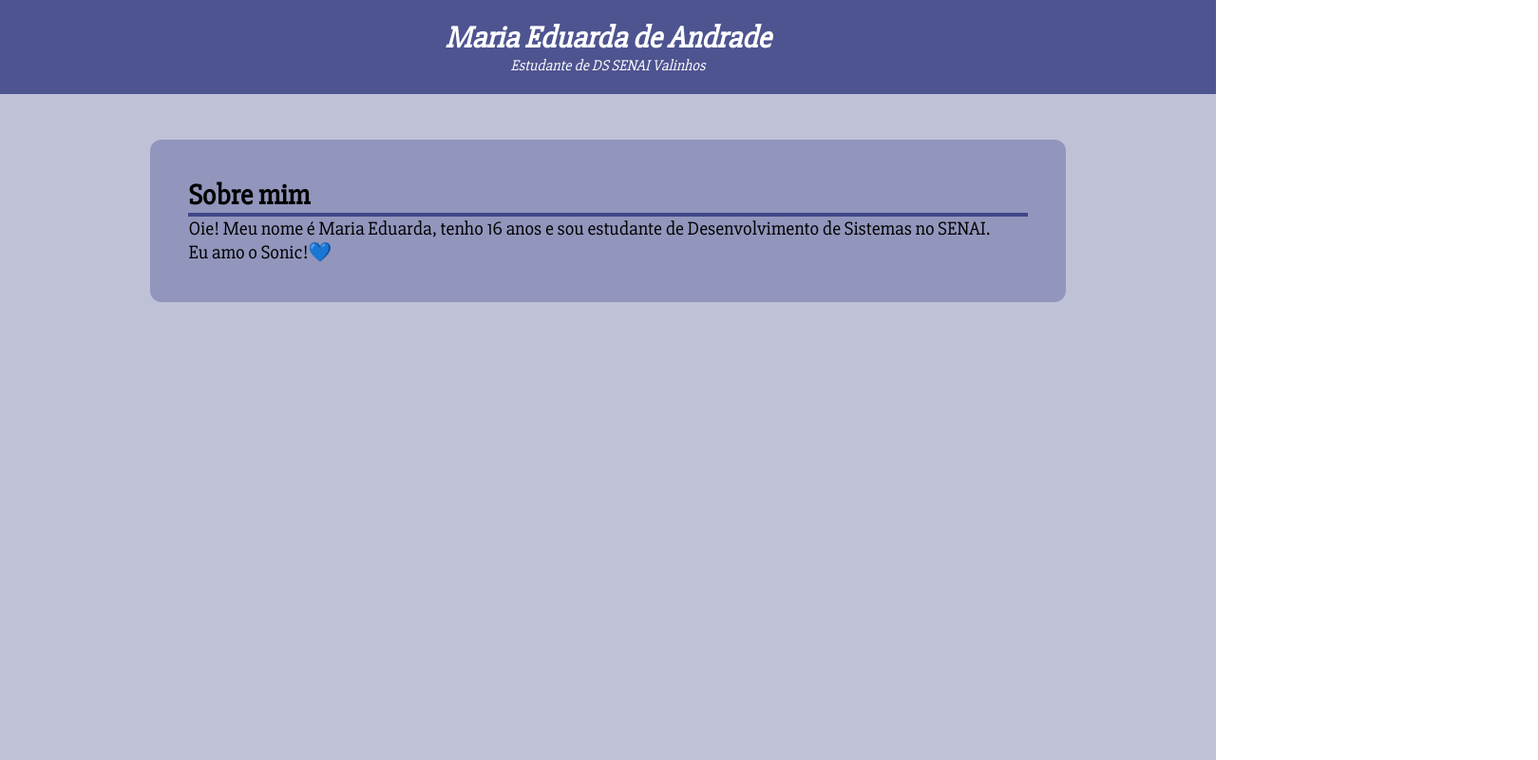
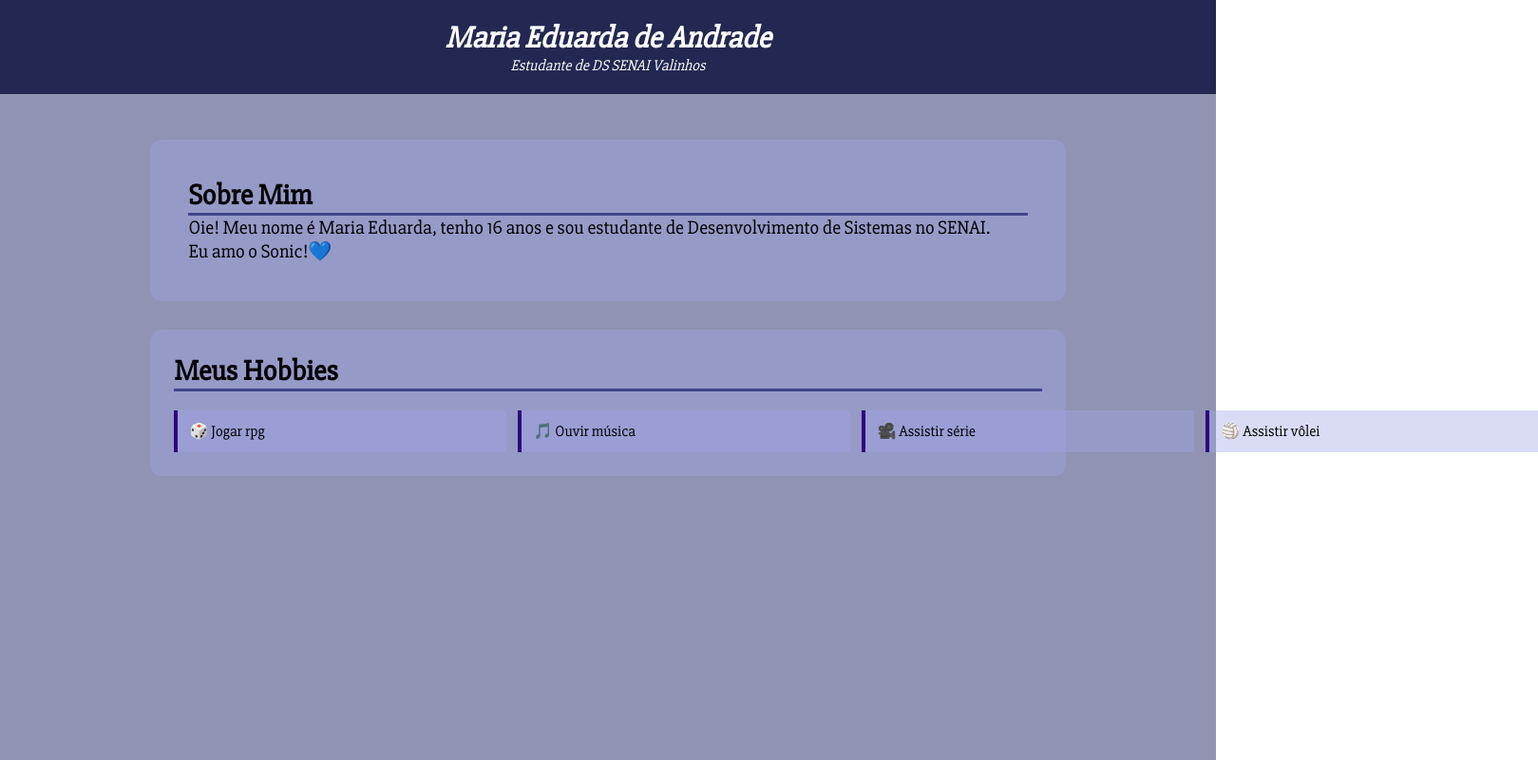
Before and after one commit to mariaeandrade/meu-primeiro-site, a plain HTML site: page index.html in a window 1280 px wide. Shown: the whole page at 95% size, 1619 px wide, since content can reach past the window. Drawn offline with Linux system fonts and the light colour scheme.

Commit message:
Finish Hobbies Section

```diff
--- a/assets/styles/index.css
+++ b/assets/styles/index.css
@@ -20,7 +20,7 @@ font-family: "Slabo 27px"
 
 
 header {
-    background-color: #212974cb;
+    background-color: #232852;
     color: #ffffff;
     font-style: oblique;
     padding: 20px;
@@ -28,7 +28,7 @@ header {
 }
 
 main {
- background-color: #21297449;
+ background-color: #0e155875;
  flex: 1;
  padding: 48px 38px;
  width: 100%;
@@ -36,16 +36,51 @@ main {
 
 about-section {
  display:block;
- background-color: #21297448;
+ background-color: #9ea5e762;
  width: 80%;
  margin: 0 auto;
  padding: 40px;
  border-radius: 12px;
+ margin-bottom: 30px;
 }
 
 #titulo-sobre-mim {
     font-size: 30px;
-    border-bottom: 4px solid #212974b9;
+    border-bottom: 3px solid #212974b9;
 } .texto-sobre-mim {
     font-size: 20px;
 }
+hobbies{
+    display:block;
+    background-color: #9ea5e762;
+    width: 80%;
+    margin: 0 auto;
+    padding: 25px;
+    border-radius: 12px;
+    margin-bottom: 30px;
+   }
+
+   ul {
+    list-style: none;
+    padding: 0;
+    display: flex;
+    gap: 12px;
+   }
+
+   li {
+    background-color: #9ea5e762;
+    padding: 12px;
+    border-left: 4px solid rgb(48, 0, 124);
+    font-size: 16px;
+    min-width: 350px
+   }
+   li:hover {
+    background-color: #232852fb;
+    transform: translateX(5px);
+    transition: all 0.3s ease;
+   }
+   #titulo-meus-hobbies {
+    font-size: 30px;
+    border-bottom: 3px solid #212974b9;
+    margin-bottom: 20px;
+   }
--- a/index.html
+++ b/index.html
@@ -15,10 +15,20 @@
 
     <main>
         <about-section>
-            <h3 id="titulo-sobre-mim"> Sobre mim </h3>
+            <h3 id="titulo-sobre-mim"> Sobre Mim </h3>
           <p class="texto-sobre-mim"> Oie! Meu nome é Maria Eduarda, tenho 16 anos e sou estudante de Desenvolvimento de Sistemas no SENAI. </p>
           <p class="texto-sobre-mim">Eu amo o Sonic!💙</p>
-        </about-section>
+         </about-section>
+
+         <hobbies>
+         <h3 id="titulo-meus-hobbies"> Meus Hobbies </h3>
+         <ul>
+            <li> 🎲 Jogar rpg </li>
+            <li> 🎵 Ouvir música </li>
+            <li> 🎥 Assistir série </li>
+            <li> 🏐 Assistir vôlei </li>
+         </ul>
+         </hobbies>
     </main>
 </body>
 </html>
```
